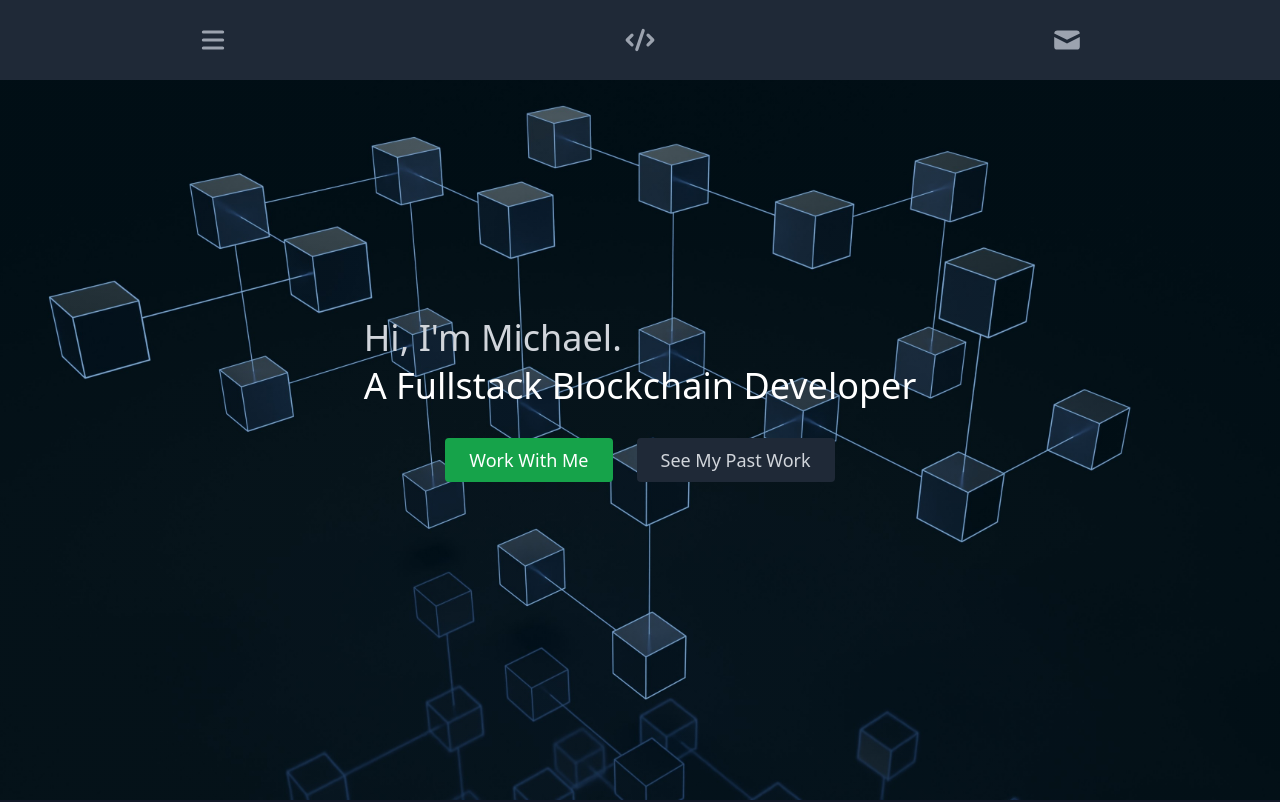
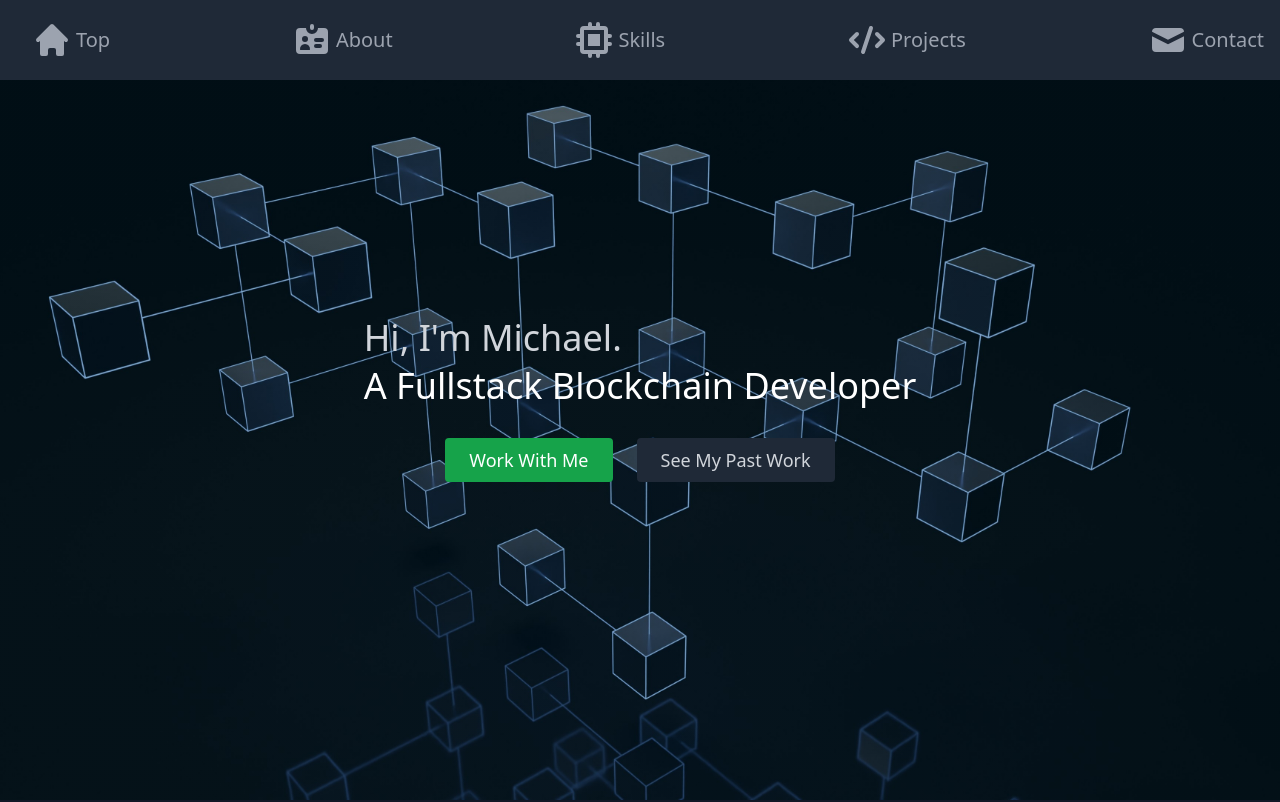
Before and after one commit to michael-orzel/portfolio, a React (Create React App) app: page / in a window 1280 px wide. Shown: the top 802 px of the page. Built offline with nearby package versions, Linux system fonts and the light colour scheme.

Commit message:
navbar reponsiveness

```diff
--- a/src/components/Navbar.js
+++ b/src/components/Navbar.js
@@ -12,25 +12,47 @@ export default function Navbar() {
 
   return (
     <div>
-      <div className='fixed bottom-0 left-0 z-30 bg-gray-800 w-full xl:top-0 xl:bottom-auto'>
-        <ul className='flex flex-row justify-around align-center text-base'>
-          <li className='pl-0'>
-            <a href='#' className="px-8 hover:text-white">
-              <MenuIcon onClick={toggleNavigation} />
+      <div className='fixed bottom-0 left-0 z-30 bg-gray-800 w-full h-20 flex flex-col justify-center align-center xl:top-0 xl:bottom-auto'>
+        <ul className='flex flex-row justify-around align-center text-base xl:justify-between'>
+          <li className='pl-0 lg:hidden'>
+            <a href='#' className="px-4 py-1 flex flex-row justify-center items-center hover:text-white">
+              <MenuIcon className='w-10' onClick={toggleNavigation} />
             </a>
           </li>
-            <li className='px-0'>
-              <a href="#projects" className="px-8 hover:text-white">
-                <CodeIcon />
-              </a>
-            </li>
-            <li className='pr-0'>
-              <a href="#contact" className="px-8 hover:text-white">
-                <MailIcon />
-              </a>
-            </li>
+          <li className='hidden px-0 lg:block xl:pl-4 2xl:pl-24'>
+            <a href="#hero" className="px-4 py-1 rounded flex flex-row justify-center items-center hover:bg-gray-700 hover:text-white">
+              <HomeIcon className='w-10' />
+              <span className='text-xl pl-1'>Top</span>
+            </a>
+          </li>
+          <li className='hidden px-0 md:block 2xl:pl-80'>
+            <a href="#about" className="px-4 py-1 rounded flex flex-row justify-center items-center hover:bg-gray-700 hover:text-white">
+              <IdentificationIcon className='w-10' />
+              <span className='text-xl pl-1'>About</span>
+            </a>
+          </li>
+          <li className='hidden px-0 sm:block'>
+            <a href="#skills" className="px-4 py-1 rounded flex flex-row justify-center items-center hover:bg-gray-700 hover:text-white">
+              <ChipIcon className='w-10' />
+              <span className='text-xl pl-1'>Skills</span>
+            </a>
+          </li>
+          <li className='px-0 2xl:pr-80'>
+            <a href="#projects" className="px-4 py-1 rounded flex flex-row justify-center items-center hover:bg-gray-700 hover:text-white">
+              <CodeIcon className='w-10' />
+              <span className='text-xl pl-1'>Projects</span>
+            </a>
+          </li>
+          <li className='px-0 2xl:pr-24'>
+            <a href="#contact" className="px-4 py-1 rounded flex flex-row justify-center items-center hover:bg-gray-700 hover:text-white">
+              <MailIcon className='w-10'/>
+              <span className='text-xl pl-1'>Contact</span>
+            </a>
+          </li>
         </ul>
       </div>
+
+      <div className='hidden'></div>
 
       <nav
         className={navigation
@@ -38,7 +60,7 @@ export default function Navbar() {
           : 'hidden'}
       >
         <ul className='flex flex-col justify-center items-center'>
-          { navData.map((section) => {
+          {navData.map((section) => {
             return (
               <li key={section.name} className='w-32'>
                 <a href={section.link} className='flex flex-row justify-center align-center px-0 hover:text-white'>
@@ -47,26 +69,9 @@ export default function Navbar() {
                 </a>
               </li>
             );
-          }) }
+          })}
         </ul>
       </nav>
     </div>
   );
 }
-
-
-{/* <li className='px-0'>
-                <a href="#hero" className="px-9 hover:text-white">
-                  <HomeIcon></HomeIcon>
-                </a>
-              </li>
-              <li className='px-0'>
-                <a href="#about" className="px-9 hover:text-white">
-                  <IdentificationIcon></IdentificationIcon>
-                </a>
-              </li>
-              <li className='px-0'>
-                <a href="#skills" className="px-9 hover:text-white">
-                  <ChipIcon></ChipIcon>
-                </a>
-              </li> */}
```
